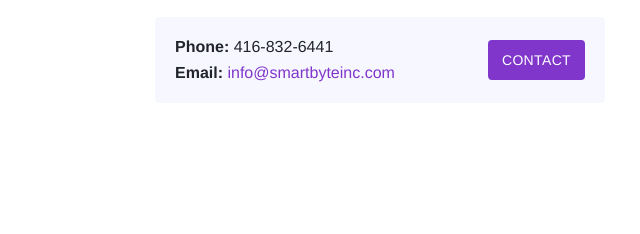
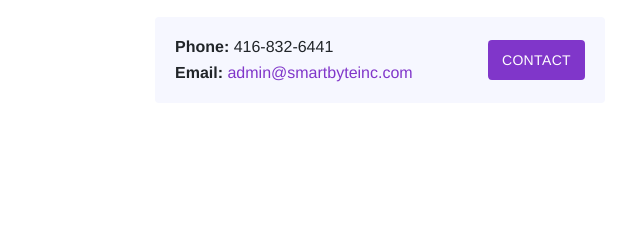
Before and after one commit to ipassynk/smartbyteinc-website, a Gatsby site: page / in a window 1280 px wide. Shown: the part 429-663 px from the top of the page, 20-660 px from the left. Built offline with nearby package versions, Linux system fonts and the light colour scheme; Gatsby itself is replaced by a stand-in of ours.

Commit message:
changed email

```diff
--- a/src/content/basic/contact.md
+++ b/src/content/basic/contact.md
@@ -7,6 +7,6 @@
 
 All customers have their unique needs and problems. Have a product or idea that yоu would like to bring into life? Send us a message or book a meeting to discuss your web, application or e-commerce project!
 
-General Mailbox: info@smartbyteinc.com
-Sales: sales@smartbyteinc.com
-Support: support@smartbyteinc.com
+General Mailbox: admin@smartbyteinc.com
+Sales: admin@smartbyteinc.com
+Support: admin@smartbyteinc.com
--- a/src/data/contact/contact.json
+++ b/src/data/contact/contact.json
@@ -1,5 +1,5 @@
 {
-    "email": "info@smartbyteinc.com",
+    "email": "admin@smartbyteinc.com",
     "phone": "416-832-6441",
     "contact_button_link": "contact"
 }
```
